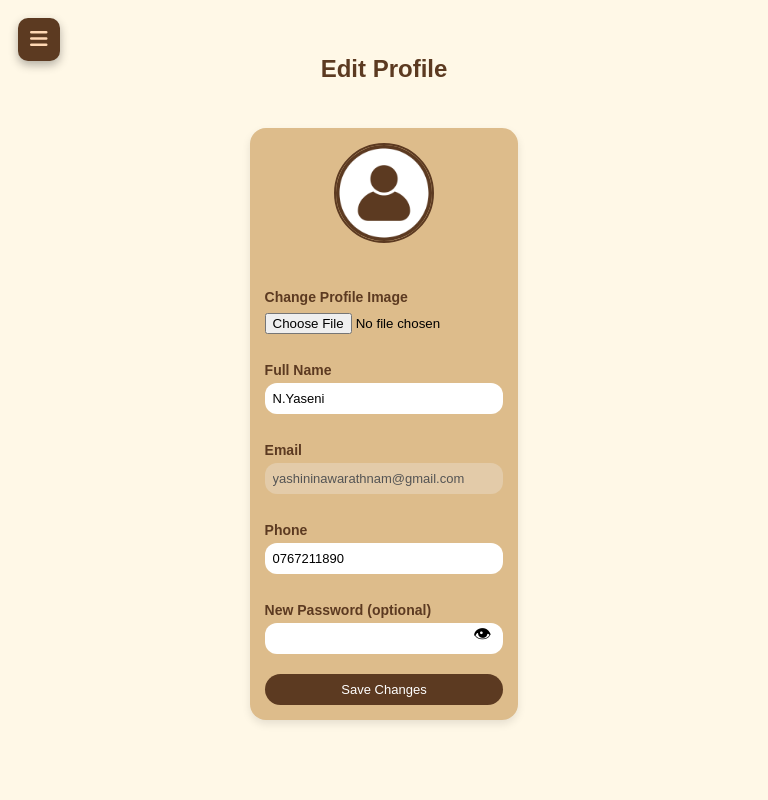
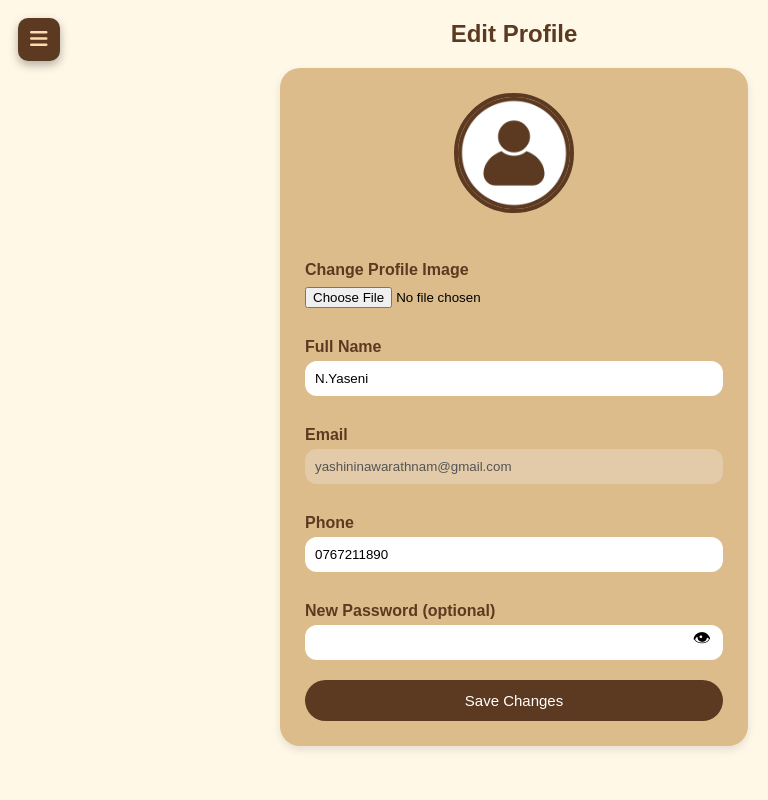
Before and after one commit to yashini-hash/paws-protect, a PHP site: page /paws/includes/users/edit_profile.php in a window 768 px wide. Run offline with PHP 8.4, Linux system fonts and the light colour scheme; a user stored in the database is signed in; data comes from the database, SQL or seed files in the repository.

Commit message:
fix tebelte responisve

```diff
--- a/includes/users/edit_profile.css
+++ b/includes/users/edit_profile.css
@@ -1,28 +1,40 @@
+/* ===== BASE RESET ===== */
+* {
+    margin: 0;
+    padding: 0;
+    box-sizing: border-box;
+}
+
 body {
     font-family: Arial, sans-serif;
     background-color: #FFF8E7;
-            padding: 20px;
 }
 
+/* ===== MAIN CONTENT ===== */
 .main-content {
-            margin-left: 260px;
-            padding: 20px;
+    margin-left: 260px; /* space for sidebar */
+    padding: 30px;
+    min-height: 100vh;
 }
 
+/* ===== TITLE ===== */
 h2 {
     text-align: center;
-            margin: 20px 0;
+    margin-bottom: 20px;
     color: #5C3A21;
 }
 
+/* ===== PROFILE CARD ===== */
 .profile-card {
     background: #ddbc8b;
     max-width: 500px;
+    margin: auto;
     padding: 25px;
     border-radius: 20px;
     box-shadow: 0 4px 8px rgba(0, 0, 0, 0.1);
 }
 
+/* ===== PROFILE IMAGE ===== */
 .profile-img {
     display: block;
     margin: auto;
@@ -33,10 +45,11 @@
     border: 4px solid #5C3A21;
 }
 
+/* ===== FORM ===== */
 label {
     font-weight: bold;
     color: #5C3A21;
-            margin-top: 10px;
+    margin-top: 12px;
     display: block;
 }
 
@@ -55,7 +68,7 @@
     margin-top: 8px;
 }
 
-
+/* ===== BUTTON ===== */
 .save-btn {
     width: 100%;
     margin-top: 20px;
@@ -73,6 +86,7 @@
     transform: scale(1.03);
 }
 
+/* ===== SUCCESS MESSAGE ===== */
 .success-msg {
     max-width: 500px;
     margin: 15px auto;
@@ -84,69 +98,38 @@
     font-weight: bold;
 }
 
-@media screen and (min-width: 768px) and (max-width: 991px) {
 
-    body {
-        padding: 20px;
-        margin-left: 0;
-    }
+@media (min-width: 768px) and (max-width: 991px) {
 
     .main-content {
-        margin-left: 0;
+        margin-left: 260px;
         padding: 20px;
-        display: flex;
+
         flex-direction: column;
         align-items: center;
     }
 
-    h2 {
-        font-size: 24px;
-        margin-bottom: 15px;
-    }
-
     .profile-card {
-       max-width: 1000px;
-        padding: 25px;
-        margin: 30px auto;
+         max-width: 900px;
+         width: 100%;
     }
 
     .profile-img {
         width: 120px;
         height: 120px;
-        border-width: 3px;
-    }
-
-    label {
-        font-size: 15px;
-    }
-
-    input[type="text"],
-    input[type="email"],
-    input[type="password"] {
-        padding: 10px;
-        font-size: 14px;
-    }
-
-    .save-btn {
-        padding: 11px;
-        font-size: 14px;
-        border-radius: 22px;
-    }
-
-    .success-msg {
-        max-width: 420px;
-        font-size: 14px;
     }
 }
 
-        @media screen and (max-width: 768px) {
+
+@media (max-width: 767px) {
+
     .main-content {
         margin-left: 0;
         padding: 15px;
     }
 
     .profile-card {
-                max-width: 95%;
+        max-width: 100%;
         padding: 15px;
         border-radius: 16px;
     }
@@ -164,18 +147,17 @@
     input[type="text"],
     input[type="email"],
     input[type="password"] {
+        font-size: 13px;
         padding: 8px;
-                font-size: 13px;
     }
 
     .save-btn {
-                padding: 8px;
         font-size: 13px;
-                border-radius: 20px;
+        padding: 10px;
     }
 
     .success-msg {
-                max-width: 95%;
+        max-width: 100%;
         font-size: 13px;
     }
 }
```
Lines whose indentation alone changed are shown as unchanged.
